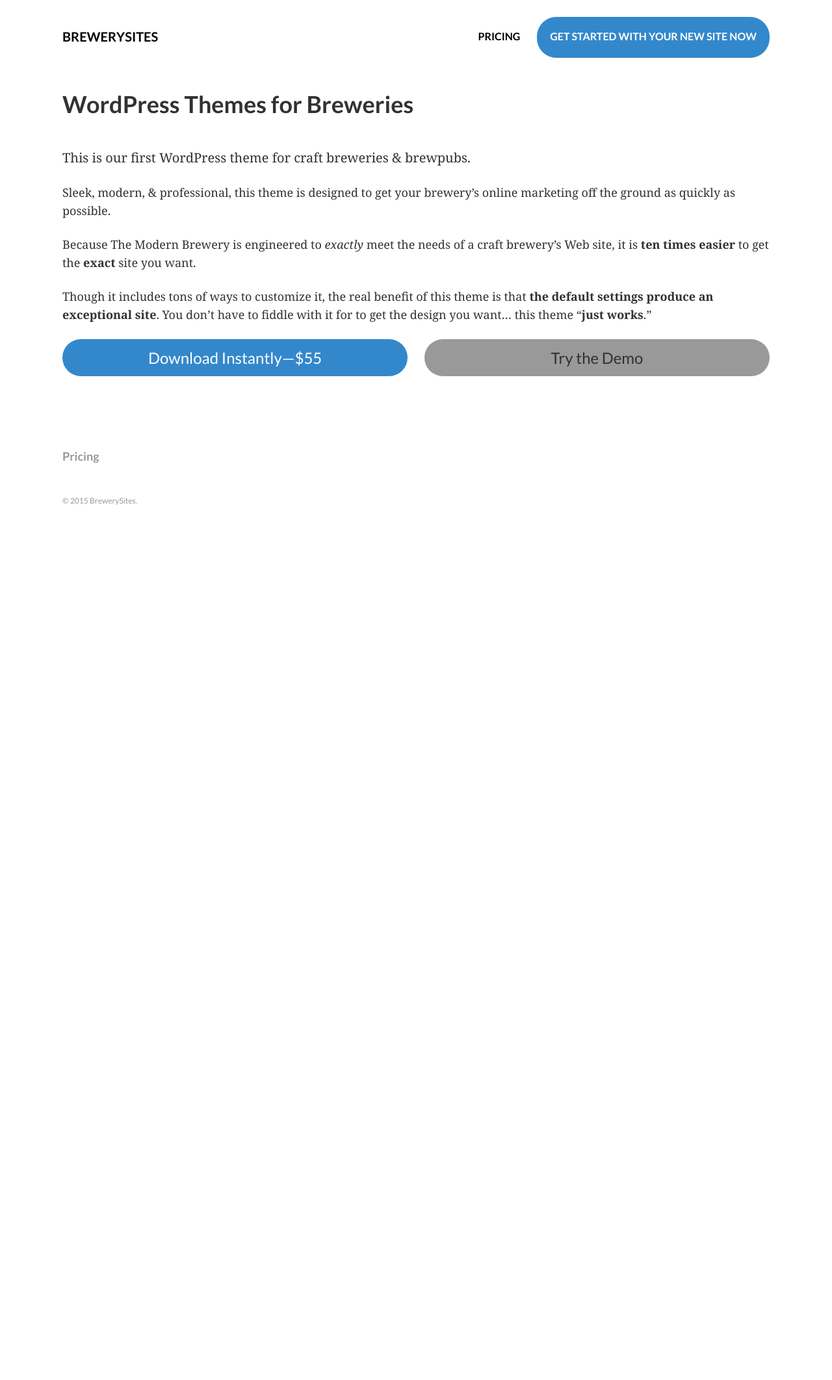
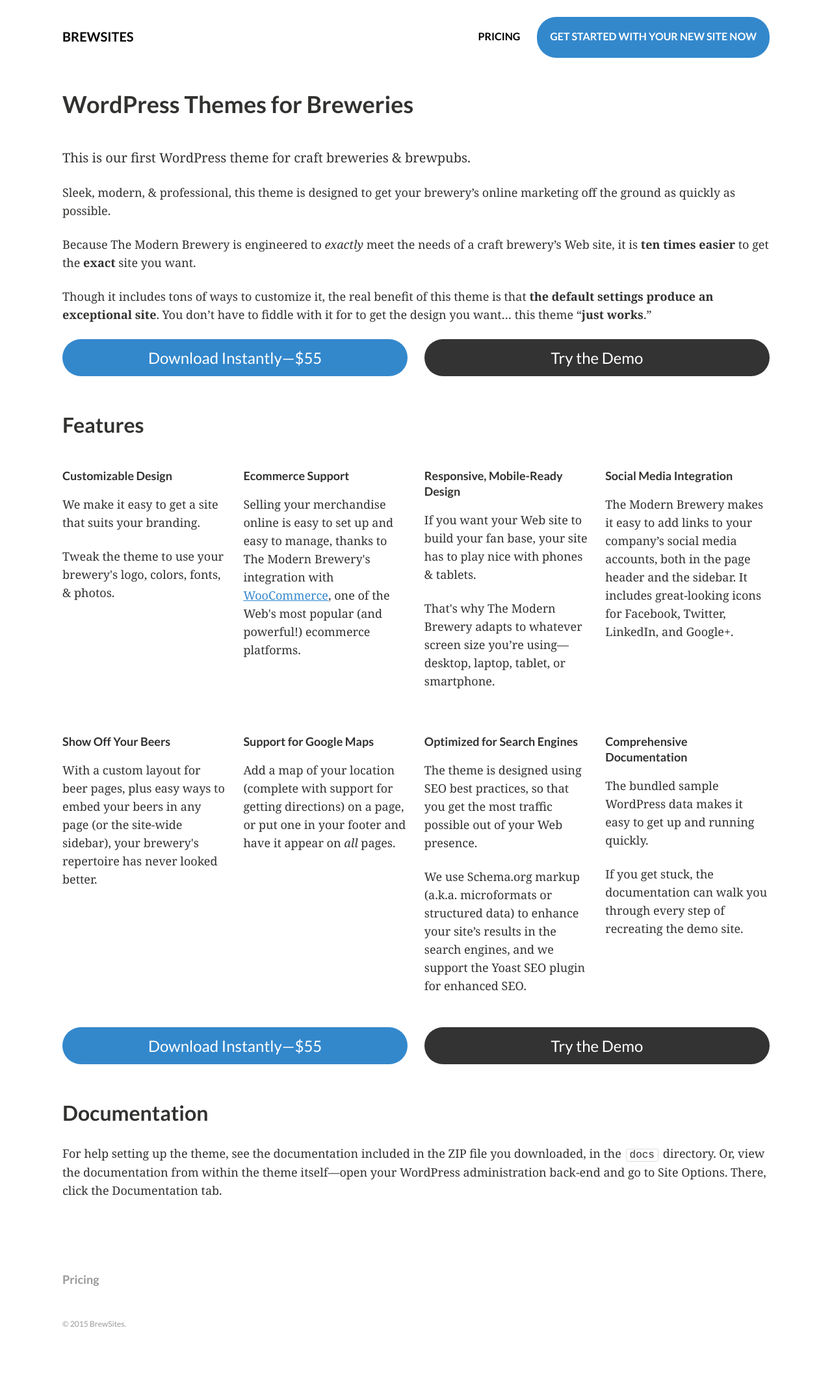
Before and after one commit to s3cur3/brewerysites, a Jekyll site: the page built from wordpress-themes-for-breweries.md, in a window 1280 px wide. Shown: the whole page at 65% size. Built offline with Jekyll 4.4.1, drawn with Linux system fonts in a browser that asks for light colours; before the commit the page ends 900 px from its top, so only the background shows below that.

Commit message:
Finished rough version of The Modern Brewery sales page

```diff
--- a/_config.yml
+++ b/_config.yml
@@ -1,6 +1,6 @@
 # Site wide configuration
 
-title: BrewerySites
+title: BrewSites
 description: Web design for craft breweries, made easy.
 logo: # 120x120 px default image used for Twitter summary card
 teaser: # 400x250 px default teaser image used in image archive grid
--- a/_layouts/wp-theme.html
+++ b/_layouts/wp-theme.html
@@ -23,6 +23,64 @@ layout: default
                     <div class="span6"><a href="{{page.buy}}" class="btn btn-lg full">Download Instantly&mdash;$55</a></div>
                     <div class="span6"><a href="{{page.demo}}" class="btn btn-lg btn-default full" target="_blank">Try the Demo</a></div>
                 </div>
+                <h2>Features</h2>
+                <div class="tiles">
+                    <div class="tile">
+                        <h3 class="post-title">Customizable Design</h3>
+                        <div class="tile-excerpt">
+                            <p>We make it easy to get a site that suits your branding.</p>
+                            <p>Tweak the theme to use your brewery's logo, colors, fonts, & photos.</p>
+                        </div>
+                    </div>
+                    <div class="tile">
+                        <h3 class="post-title">Ecommerce Support</h3>
+                        <p class="tile-excerpt">Selling your merchandise online is easy to set up and easy to manage, thanks to The Modern Brewery's integration with
+                            <a href="http://www.woothemes.com/woocommerce/" target="_blank">WooCommerce</a>, one of the Web's most popular (and powerful!) ecommerce platforms.</p>
+                    </div>
+                    <div class="tile">
+                        <h3 class="post-title">Responsive, Mobile-Ready Design</h3>
+                        <div class="tile-excerpt">
+                            <p>If you want your Web site to build your fan base, your site has to play nice with phones & tablets.</p>
+                            <p>That's why The Modern Brewery adapts to whatever screen size you’re using&mdash;desktop, laptop, tablet, or smartphone.</p>
+                        </div>
+                    </div>
+                    <div class="tile">
+                        <h3 class="post-title">Social Media Integration</h3>
+                        <p class="tile-excerpt">The Modern Brewery makes it easy to add links to your company’s social media accounts, both in the page header and the sidebar. It includes great-looking icons for Facebook, Twitter, LinkedIn, and Google+.</p>
+                    </div>
+                    <div class="tile">
+                        <h3 class="post-title">Show Off Your Beers</h3>
+                        <div class="tile-excerpt">
+                            <p>With a custom layout for beer pages, plus easy ways to embed your beers in any page (or the site-wide sidebar), your brewery's repertoire has never looked better.</p>
+                        </div>
+                    </div>
+                    <div class="tile">
+                        <h3 class="post-title">Support for Google Maps</h3>
+                        <p class="tile-excerpt">Add a map of your location (complete with support for getting directions) on a page, or put one in your footer and have it appear on <em>all</em> pages.</p>
+                    </div>
+                    <div class="tile">
+                        <h3 class="post-title">Optimized for Search Engines</h3>
+                        <div class="tile-excerpt">
+                            <p>The theme is designed using SEO best practices, so that you get the most traffic possible out of your Web presence.</p>
+                            <p> We use Schema.org markup (a.k.a. microformats or structured data) to enhance your site’s results in the search engines, and we support the Yoast SEO plugin for enhanced SEO.</p>
+                        </div>
+                    </div>
+                    <div class="tile">
+                        <h3 class="post-title">Comprehensive Documentation</h3>
+                        <div class="tile-excerpt">
+                            <p>The bundled sample WordPress data makes it easy to get up and running quickly.</p>
+                            <p>If you get stuck, the documentation can walk you through every step of recreating the demo site.</p>
+                        </div>
+                    </div>
+                </div><!-- /.tiles -->
+
+                <div class="row">
+                    <div class="span6"><a href="{{page.buy}}" class="btn btn-lg full">Download Instantly&mdash;$55</a></div>
+                    <div class="span6"><a href="{{page.demo}}" class="btn btn-lg btn-default full" target="_blank">Try the Demo</a></div>
+                </div>
+
+                <h2>Documentation</h2>
+                <p>For help setting up the theme, see the documentation included in the ZIP file you downloaded, in the <code>docs</code> directory. Or, view the documentation from within the theme itself&mdash;open your WordPress administration back-end and go to Site Options. There, click the Documentation tab.</p>
 			</div><!-- /.page-content -->
 		</div><!-- /.archive-wrap -->
 	</div><!-- /.wrap -->
--- a/_sass/_buttons.scss
+++ b/_sass/_buttons.scss
@@ -124,10 +124,10 @@ a.btn {
 	}
 }
 .btn-default {
-  background-color: #999;
-  color: $text-color;
+  background-color: #333;
+  color: #fff;
   &:hover {
-    background-color: lighten(#999999, 20);
+    background-color: lighten(#333333, 20);
   }
 }
 
```
